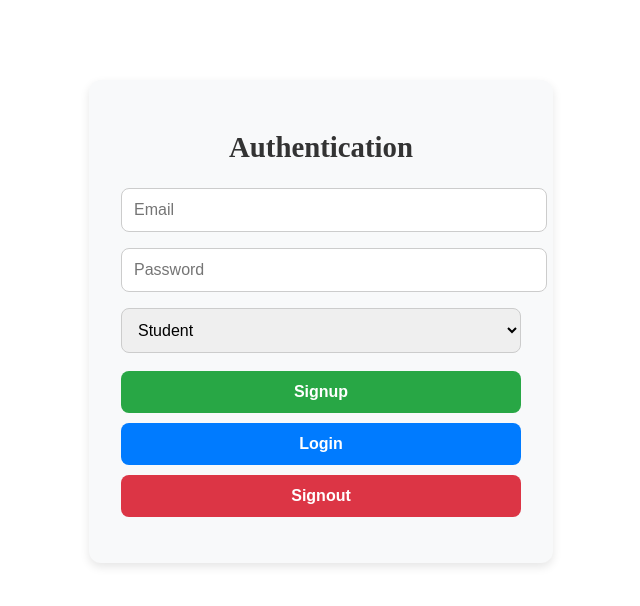
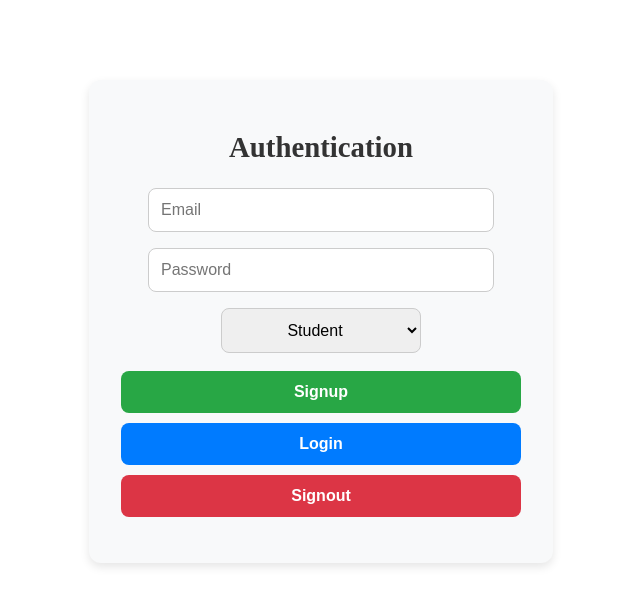
Before and after one commit to techmedic0/havenix-mvp, a React (Vite) app: page / in a window 1280 px wide. Shown: the top 606 px of the page, without its empty margins (319-959 px from the left). Built offline with nearby package versions, Linux system fonts and the light colour scheme.

Commit message:
added roadmap and a guideline for the development

```diff
--- a/src/styles/AuthForm.css
+++ b/src/styles/AuthForm.css
@@ -15,7 +15,7 @@
 }
 
 .auth-input {
-  width: 100%;
+  width: 80%;
   padding: 12px;
   margin: 8px 0;
   border: 1px solid #ccc;
@@ -31,9 +31,10 @@
 }
 
 .auth-select {
-  width: 100%;
+  width: 50%;
   padding: 12px;
-  margin: 8px 0;
+  text-align: center;
+  margin: 8px;
   border: 1px solid #ccc;
   border-radius: 8px;
   font-size: 1rem;
```
Also changed, not shown: 2 other files (tests, documents, lock files or other folders).
